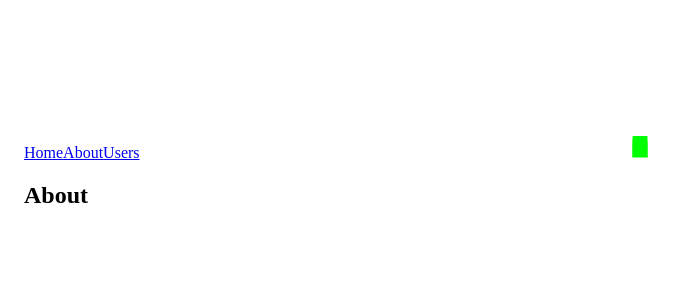
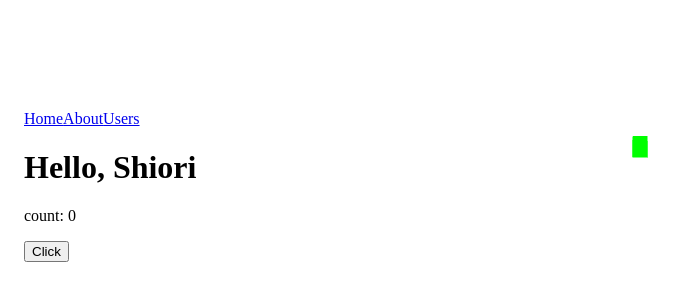
Before and after one commit to dhaiduk/buzzar, a React (Create React App) app in the folder fe/: page /about in a window 1280 px wide. Shown: the part 214-514 px from the top of the page, without its empty margins (0-687 px from the left). Built offline with nearby package versions, Linux system fonts and the light colour scheme; no server answers.

Commit message:
create animation

```diff
--- a/fe/src/App.js
+++ b/fe/src/App.js
@@ -3,11 +3,9 @@ import "./App.css";
 import * as THREE from "three";
 import { BrowserRouter as Router, Switch, Route, Link } from "react-router-dom";
 import StartPage from "./components/StartPage";
+import ARPage from "./components/ARPage";
 import Container from "@material-ui/core/Container";
 
-function About() {
-  return <h2>About</h2>;
-}
 
 function Users() {
   return <h2>Users</h2>;
@@ -50,7 +48,7 @@ class App extends React.Component {
               <Link to="/users">Users</Link>
               <Switch>
                 <Route path="/about">
-                  <About />
+                  <ARPage name="Shiori" />
                 </Route>
                 <Route path="/users">
                   <Users />
--- /dev/null
+++ b/fe/src/components/ARPage.js
@@ -0,0 +1,26 @@
+import React from "react";
+
+const FunctionalComponent = (props) => {
+  const [count, setCount] = React.useState(0);
+  React.useEffect(() => {
+    console.log("Hello");
+    var scene = document.querySelector("a-scene").renderStarted;
+    console.log(scene);
+    document.querySelector('a-scene').addEventListener('loaded', ()=>console.log("loaded"));
+  }, []);
+  React.useEffect(() => {
+    return () => {
+      console.log("Bye");
+    };
+  }, []);
+  return <div>
+    <h1>Hello,  {props.name}</h1>
+    <div>
+      <p>count: {count}</p>
+      <button onClick={() => setCount(count + 1)}>Click</button>
+    </div>
+  </div>;
+};
+
+
+export default FunctionalComponent;
--- a/fe/src/components/StartPage.js
+++ b/fe/src/components/StartPage.js
@@ -12,7 +12,7 @@ const useStyles = makeStyles({
     backgroundColor: "white",
     left: 0,
     top: 0,
-    display: "none",
+    display: "block",
   },
   buzz_arvr: {
     position: "absolute",
@@ -20,6 +20,16 @@ const useStyles = makeStyles({
     top: "30vh",
     width: "80vw",
     height: "auto",
+    animation: "$my-animation 1s infinite",
+    backgroundColor: "red"
+  },
+  "@keyframes my-animation": {
+    "25%": {
+      backgroundColor: ({ customColor }) => customColor
+    },
+    to: {
+      backgroundColor: "blue"
+    }
   },
   powered_by_Buzz: {
     position: "absolute",
@@ -36,7 +46,16 @@ const useStyles = makeStyles({
 });
 
 export default function StartPage(props) {
-  const classes = useStyles();
+  const [count, setCount] = React.useState(true);
+  React.useEffect(() => {
+    console.log("Hello");
+    var scene = document.querySelector("a-scene").renderStarted;
+    console.log(scene);
+    scene ? setCount(false) : setCount(true)
+    document.querySelector('a-scene').addEventListener('loaded', () => console.log("loaded"));
+  }, []);
+
+  const classes = useStyles({ customColor: "black" });
   console.log(props.aSceneStatus);
   return (
     <div className={classes.container}>
@@ -50,7 +69,7 @@ export default function StartPage(props) {
         alt={"Powered by buzz"}
         className={classes.powered_by_Buzz}
       />
-      {props.aSceneStatus ? <CircularProgress className={classes.circularProgress}/> : null }
+      {count ? <CircularProgress className={classes.circularProgress} /> : null}
     </div>
   );
 }
```
Also changed, not shown: 1 other file (tests, documents, lock files or other folders).
